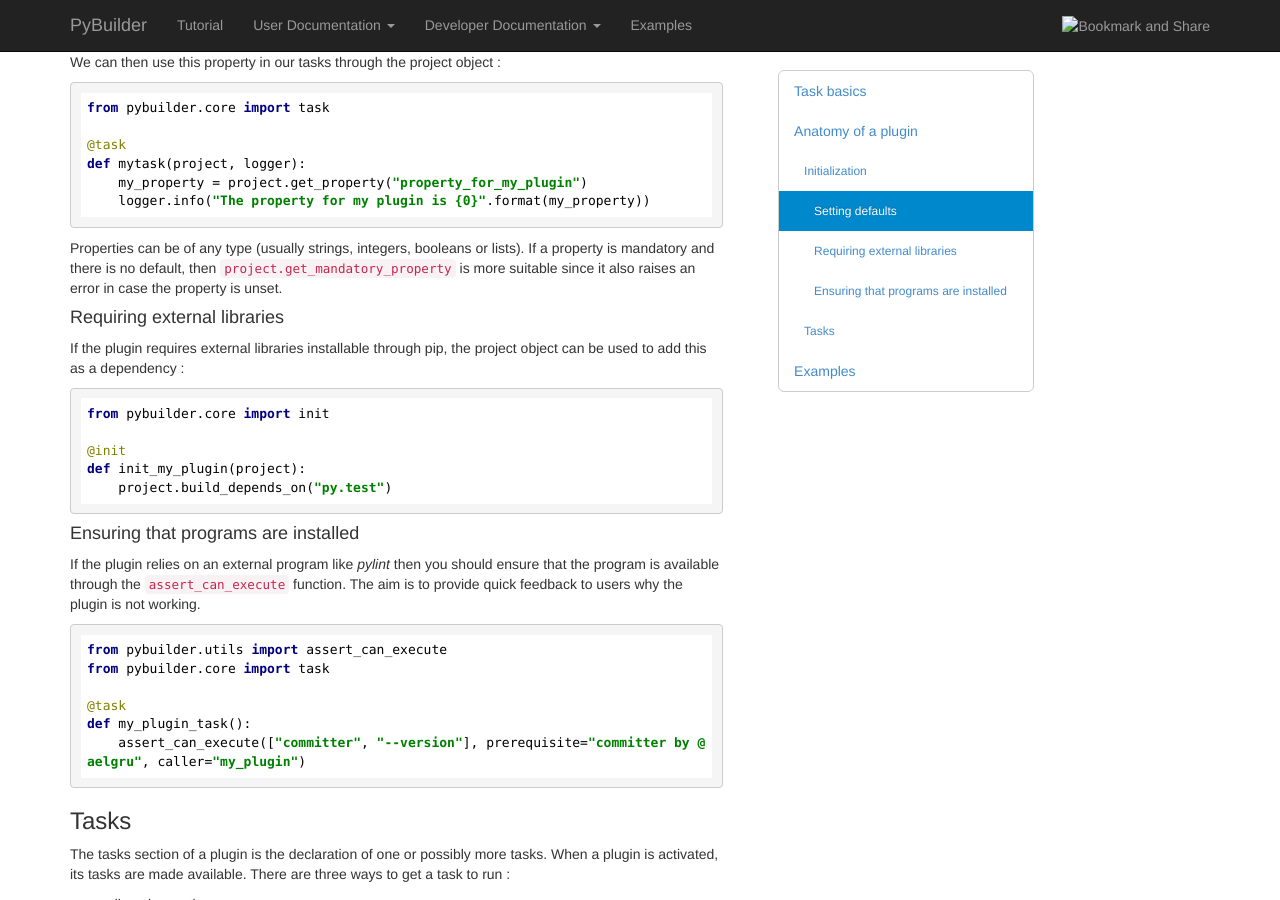
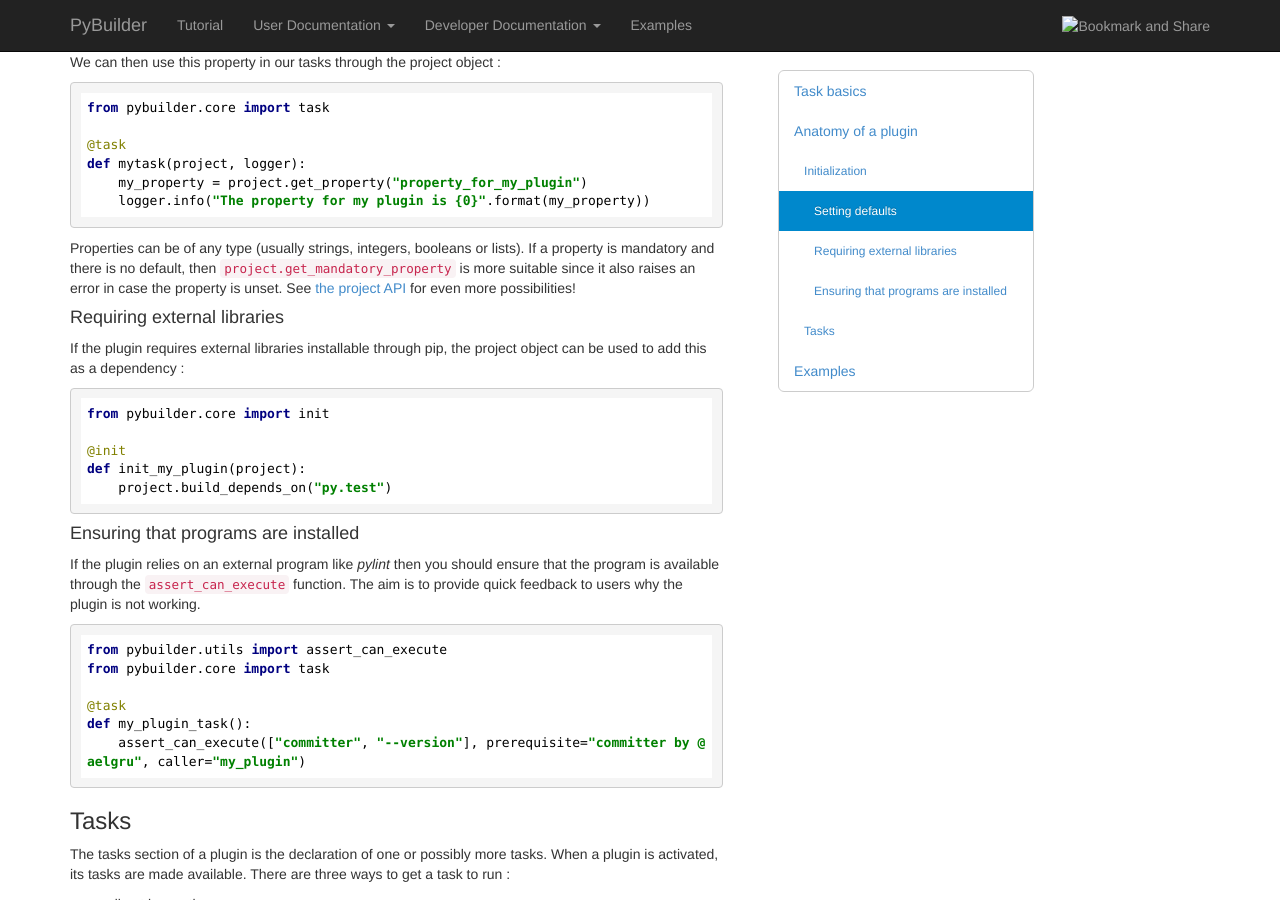
Before and after one commit to pybuilder/pybuilder.github.io, a Jekyll site: the page built from documentation/writing_plugins.md, in a window 1280 px wide and 900 px high, scrolled down 2927 px. Built offline with Jekyll 4.4.1, drawn with Linux system fonts in a browser that asks for light colours; nearby versions of some CDN libraries.

Commit message:
now we can link to the docstrings :feelsgood:

````diff
--- a/documentation/writing_plugins.md
+++ b/documentation/writing_plugins.md
@@ -153,7 +153,7 @@ def mytask(project, logger):
     logger.info("The property for my plugin is {0}".format(my_property))
 ```
 Properties can be of any type (usually strings, integers, booleans or lists).
-If a property is mandatory and there is no default, then `project.get_mandatory_property` is more suitable since it also raises an error in case the property is unset.
+If a property is mandatory and there is no default, then `project.get_mandatory_property` is more suitable since it also raises an error in case the property is unset. See [the project API](/documentation/api/core.m.html#pybuilder.core.Project) for even more possibilities!
 
 #### Requiring external libraries
 If the plugin requires external libraries installable through pip, the project object can be used to add this as a dependency :
````
